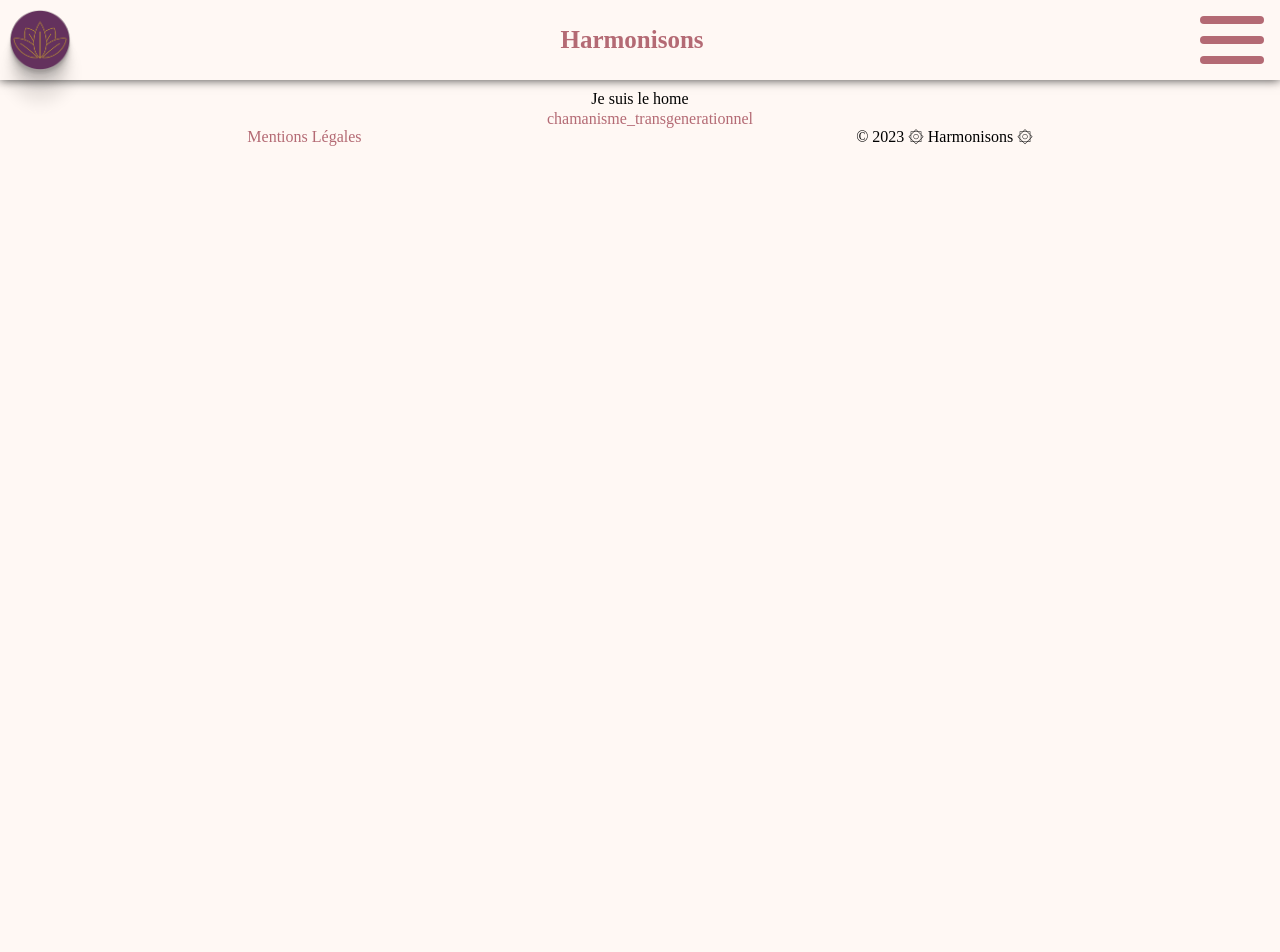
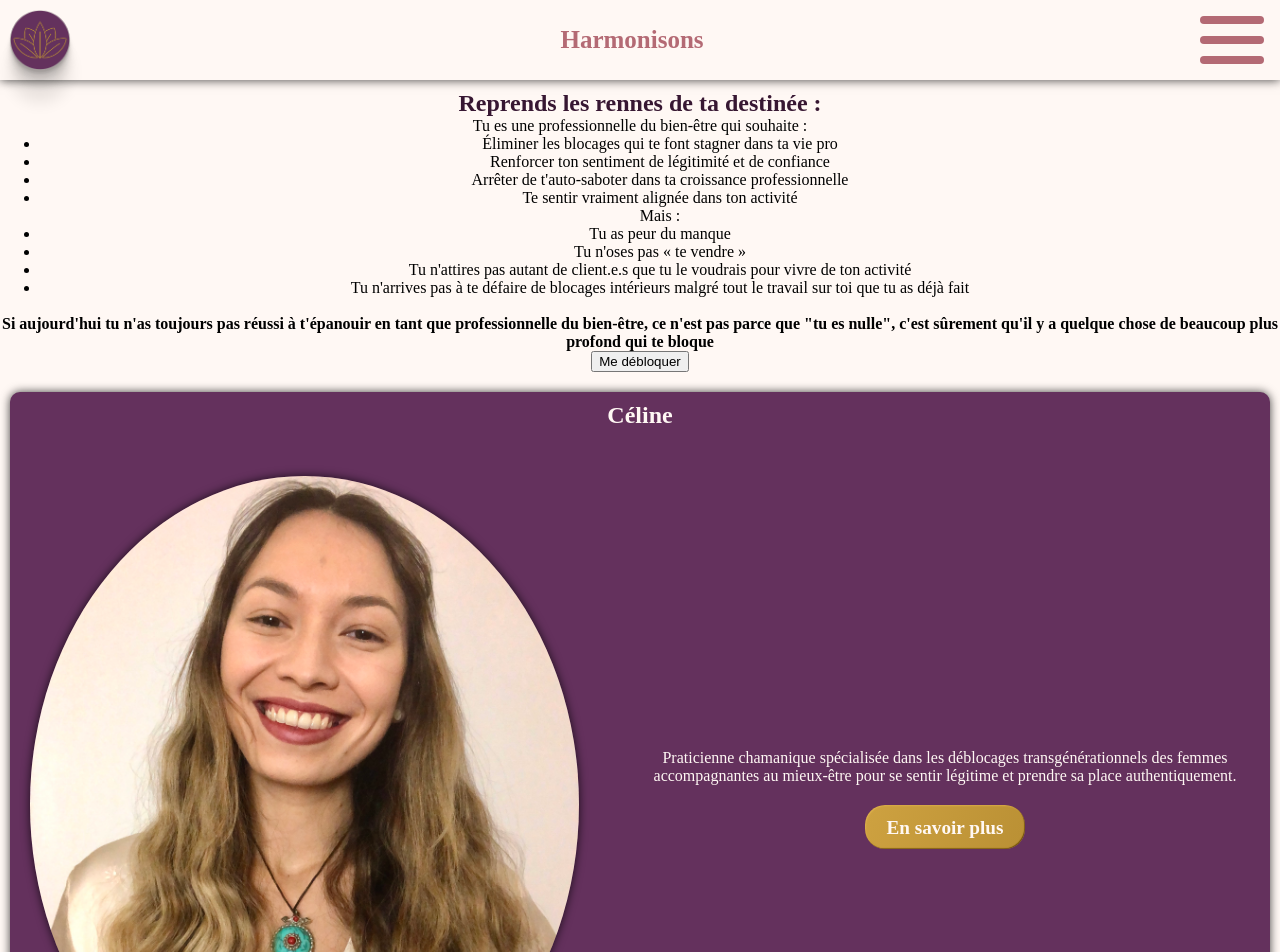
Before and after one commit to Newaluigi/Harmonisons-project, a React (Vite) app in the folder frontend/: page / in a window 1280 px wide. Shown: the top 952 px of the page. Before the commit the page ends 800 px from the top, so only its background shows below. Built offline with nearby package versions, Linux system fonts and the light colour scheme; some icons are missing.

Commit message:
style buttons added

```diff
--- a/frontend/src/pages/Home.jsx
+++ b/frontend/src/pages/Home.jsx
@@ -1,7 +1,58 @@
+import celine from "../assets/Photos/Portrait.jpg"
 export default function Home() {
   return (
     <div className="Home">
-      <p>Je suis le home</p>
+      <section id="presentation">
+        <h2 className="sectionTitle">Reprends les rennes de ta destinée :</h2>
+        <p>
+          Tu es une professionnelle du bien-être qui souhaite :
+          <ul>
+            <li> Éliminer les blocages qui te font stagner dans ta vie pro </li>
+            <li> Renforcer ton sentiment de légitimité et de confiance </li>
+            <li>
+              {" "}
+              Arrêter de t'auto-saboter dans ta croissance professionnelle{" "}
+            </li>
+            <li> Te sentir vraiment alignée dans ton activité</li>
+            Mais :<li> Tu as peur du manque </li>
+            <li> Tu n'oses pas « te vendre » </li>
+            <li>
+              {" "}
+              Tu n'attires pas autant de client.e.s que tu le voudrais pour
+              vivre de ton activité
+            </li>
+            <li>
+              {" "}
+              Tu n'arrives pas à te défaire de blocages intérieurs malgré tout
+              le travail sur toi que tu as déjà fait
+            </li>
+          </ul>
+        </p>
+        <br />
+        <p>
+          <strong>
+            Si aujourd'hui tu n'as toujours pas réussi à t'épanouir en tant que
+            professionnelle du bien-être, ce n'est pas parce que "tu es nulle",
+            c'est sûrement qu'il y a quelque chose de beaucoup plus profond qui
+            te bloque
+          </strong>
+        </p>
+      </section>
+      <button id="mainButton">Me débloquer</button>
+      <section id="bioCard">
+        <h2>Céline</h2>
+        <div className="cardContent">
+          <img src={celine} alt="photo Céline" id="cardPicture" />
+          <div className="textContent">
+            <p>
+              Praticienne chamanique spécialisée dans les déblocages
+              transgénérationnels des femmes accompagnantes au mieux-être pour
+              se sentir légitime et prendre sa place authentiquement.
+            </p>
+            <button className="genericButton">En savoir plus</button>
+          </div>
+        </div>
+      </section>
     </div>
   )
 }
--- a/frontend/src/pages/Me.jsx
+++ b/frontend/src/pages/Me.jsx
@@ -1,3 +1,4 @@
+import feu from "../assets/Photos/Formation.jpg"
 import React, { useEffect } from "react"
 import { usePageTitle } from "../components/PageTitleContext"
 
@@ -10,8 +11,8 @@ export default function Me() {
 
   return (
     <div className="Me">
-      <section>
-        <h2>Thérapeute chamanique</h2>
+      <section id="therapeute">
+        <h2 className="sectionTitle">Thérapeute chamanique</h2>
         <p>
           Depuis que j'étais très jeune fille, j'avais pris l'habitude d'être
           l'oreille et l'épaule pour autrui. J'ai développé pendant ces années
@@ -24,6 +25,9 @@ export default function Me() {
           pleinement à ma place dans l'accompagnement, j'augmente
           progressivement le nombre de mes consultations.
         </p>
+        <figure id="formationPic">
+          <img src={feu} alt="chamane avec tambour près d'un feu" />
+        </figure>
         <p>
           En 2019, je m'installe à temps plein en tant que thérapeute holistique
           dans mon cabinet à domicile, à Montmorency dans le Val-d'Oise. J'ai
@@ -38,6 +42,17 @@ export default function Me() {
           chamaniques inspirantes pour se relier au Sacré en nous et autour de
           nous !
         </p>
+        <button className="genericButton">Me contacter</button>
+      </section>
+      <section id="formation">
+        <h2 className="sectionTitle">Parcours de vie et formation</h2>
+        <div id="timeline"></div>
+        <button className="genericButton">En savoir plus</button>
+      </section>
+      <section id="temoignages">
+        <h2 className="sectionTitle">Témoignages</h2>
+        <div id="carroussel"></div>
+        <button className="genericButton">Prendre RDV</button>
       </section>
     </div>
   )
--- a/frontend/src/styles/Home.scss
+++ b/frontend/src/styles/Home.scss
@@ -0,0 +1,36 @@
+#cardPicture {
+  width: 90%;
+  height: 90%;
+  object-fit: cover;
+  border-radius: 50%;
+  box-shadow: 0px 0px 10px 0px rgba(0, 0, 0, 0.75);
+  transition: all 0.5s ease;
+  &:hover {
+    transform: scale(1.1);
+  }
+}
+#bioCard {
+  height: 100%;
+  margin: 20px 10px;
+  padding: 10px;
+  background-color: var(--third-color);
+  color: var(--font-color2);
+  object-fit: cover;
+  border-radius: 10px;
+  box-shadow: 0px 0px 10px 0px rgba(0, 0, 0, 0.75);
+}
+.cardContent {
+  display: grid;
+  grid-template-columns: 1fr 1fr;
+  flex-direction: row;
+  justify-content: space-between;
+  align-items: center;
+  padding: 10px;
+}
+.textContent {
+  display: flex;
+  flex-direction: column;
+  justify-content: space-between;
+  align-items: center;
+  padding: 10px;
+}
--- a/frontend/src/styles/main.scss
+++ b/frontend/src/styles/main.scss
@@ -20,7 +20,7 @@
   --font-size3: 2rem;
 }
 
-.button {
+.genericButton {
   background: linear-gradient(
       292.22deg,
       #bb9135 5.69%,
@@ -32,10 +32,11 @@
   color: var(--font-color2);
   border: none;
   border-radius: 20px;
-  width: 137px;
+  width: 160px;
   height: 44px;
   box-sizing: border-box;
   padding: 10px 20px;
+  margin: 20px 0 10px;
   font-size: 1.2rem;
   font-family: var(--font1);
   font-weight: bold;
@@ -53,4 +54,11 @@ body {
   padding: 0;
   box-sizing: border-box;
   min-height: 100vh;
+  font-family: var(--font3);
 }
+
+.sectionTitle {
+  font-family: var(--font2);
+  font-size: var(--font-size2);
+  color: var(--font-color1);
+}
```
